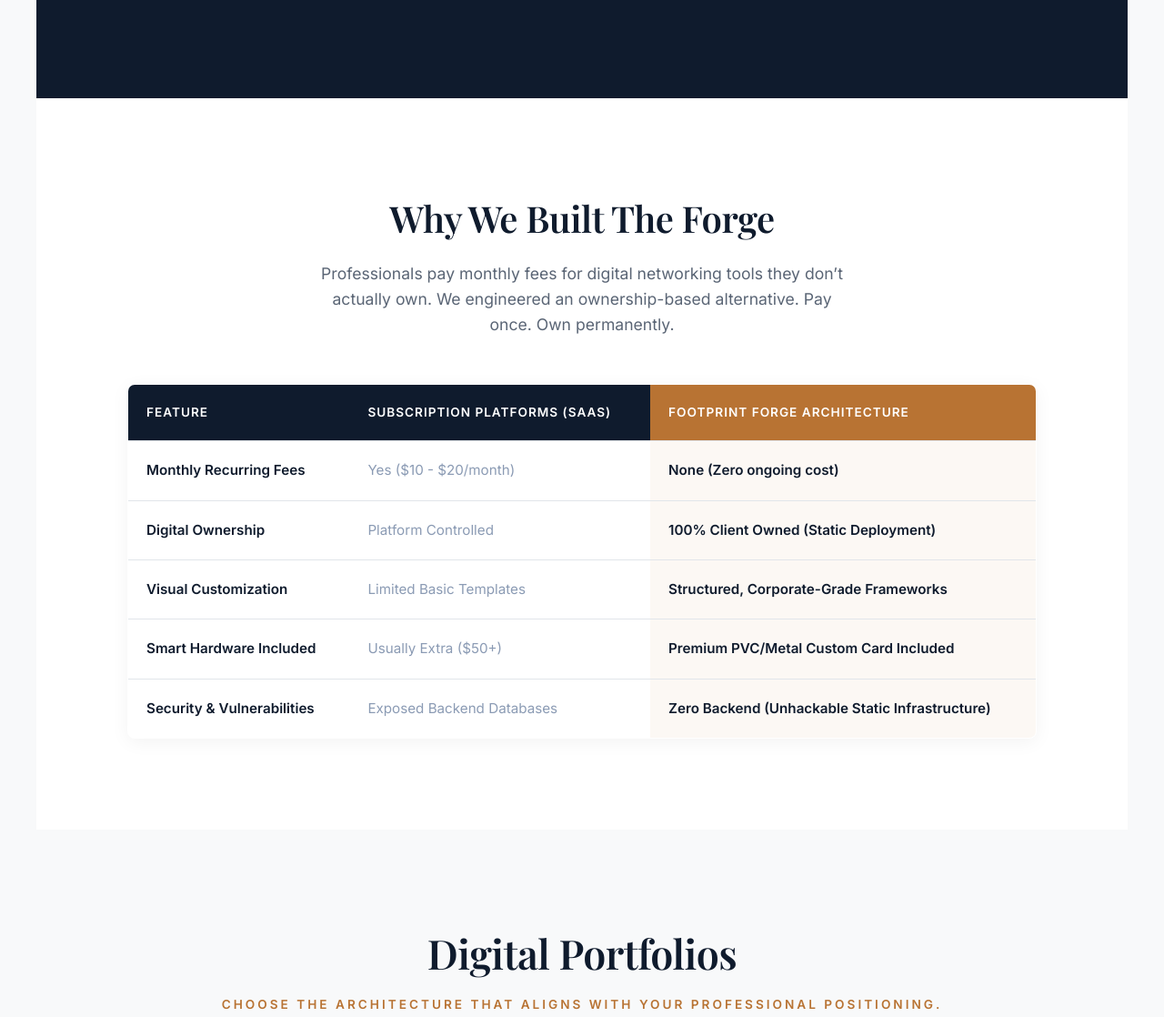
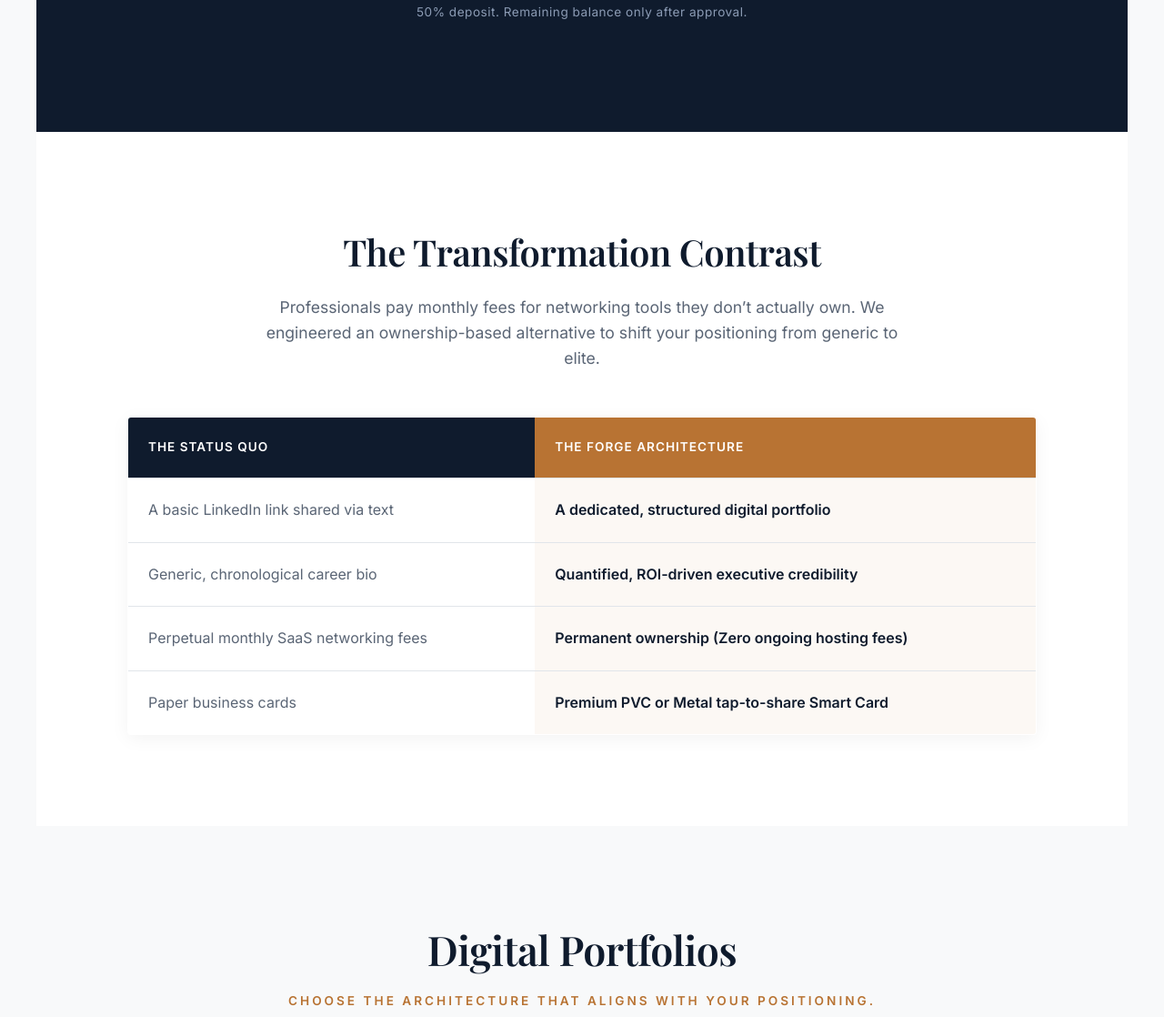
Before and after one commit to FootprintForge-HQ/FootprintForge-HQ.github.io, a plain HTML site: page index.html in a window 1280 px wide. Shown: the part 774-1892 px from the top of the page at 91% size. Drawn offline with nearby package versions, Linux system fonts and the light colour scheme.

Commit message:
Update index.html

```diff
--- a/index.html
+++ b/index.html
@@ -85,7 +85,7 @@
         }
 
         .brand-container { display: flex; align-items: center; gap: 15px; text-decoration: none; }
-        .nav-logo { height: 45px; width: auto; display: block; transition: transform 0.3s ease; }
+        .nav-logo { height: 45px; width: auto; display: block; border-radius: 50%; transition: transform 0.3s ease; }
         .brand-container:hover .nav-logo { transform: scale(1.05); }
         .nav-text { display: flex; flex-direction: column; }
         .nav-title { color: var(--white); font-family: var(--font-serif); font-size: 1.4rem; letter-spacing: 2px; text-transform: uppercase; line-height: 1.1; }
@@ -134,21 +134,24 @@
         }
         .btn:hover { background-color: var(--white); color: var(--navy); border-color: var(--white); transform: translateY(-2px); box-shadow: 0 10px 20px rgba(184, 115, 51, 0.2); }
 
-        /* Comparison Section (The Logic Layer) */
+        .risk-reversal {
+            display: block; font-size: 0.85rem; color: #8B9BB4; margin-top: 15px; font-weight: 400; letter-spacing: 0.5px;
+        }
+
+        /* Transformation Contrast Section */
         .comparison-section { padding: 100px 5%; background-color: var(--white); border-bottom: 1px solid var(--border-color); }
         .comparison-container { max-width: 1000px; margin: 0 auto; }
         .comparison-header { text-align: center; margin-bottom: 50px; }
         .comparison-header h2 { font-size: 2.5rem; color: var(--navy); margin-bottom: 15px; letter-spacing: -0.5px; }
-        .comparison-header p { color: #5A6575; font-size: 1.1rem; max-width: 600px; margin: 0 auto; }
+        .comparison-header p { color: #5A6575; font-size: 1.1rem; max-width: 700px; margin: 0 auto; }
 
-        .comparison-table { width: 100%; border-collapse: collapse; background: var(--white); box-shadow: var(--shadow-subtle); border-radius: 8px; overflow: hidden; border: 1px solid #E1E5EA; }
-        .comparison-table th, .comparison-table td { padding: 20px; text-align: left; border-bottom: 1px solid #E1E5EA; font-size: 0.95rem;}
+        .comparison-table { width: 100%; border-collapse: collapse; background: var(--white); box-shadow: var(--shadow-subtle); border-radius: 4px; overflow: hidden; border: 1px solid #E1E5EA; }
+        .comparison-table th, .comparison-table td { padding: 22px; text-align: left; border-bottom: 1px solid #E1E5EA; font-size: 1rem;}
         .comparison-table th { background-color: var(--navy); color: var(--white); font-family: var(--font-sans); font-weight: 600; text-transform: uppercase; letter-spacing: 1px; font-size: 0.85rem;}
         .comparison-table th.highlight { background-color: var(--copper); }
         .comparison-table tr:last-child td { border-bottom: none; }
-        .comparison-table td:first-child { font-weight: 600; color: var(--navy); }
-        .comparison-table td:nth-child(2) { color: #8B9BB4; }
-        .comparison-table td:nth-child(3) { color: var(--navy); font-weight: 600; background-color: rgba(184, 115, 51, 0.05); }
+        .comparison-table td:first-child { color: #5A6575; font-weight: 400; }
+        .comparison-table td:nth-child(2) { color: var(--navy); font-weight: 600; background-color: rgba(184, 115, 51, 0.05); }
 
         /* Shared Section Layout */
         section { padding: 100px 5%; max-width: 1200px; margin: 0 auto; }
@@ -203,7 +206,6 @@
         .founder-micro { max-width: 800px; margin: 0 auto 80px; text-align: center; padding: 40px; border: 1px solid #E1E5EA; background: var(--white); border-radius: 4px; box-shadow: var(--shadow-subtle);}
         .founder-micro h4 { font-size: 1.2rem; color: var(--navy); margin-bottom: 10px; font-family: var(--font-sans); text-transform: uppercase; letter-spacing: 1px;}
         .founder-micro p { color: #5A6575; font-size: 1rem; line-height: 1.7; }
-        .founder-micro .quote { font-family: var(--font-serif); color: var(--copper); font-style: italic; font-size: 1.2rem; margin-top: 15px; display: block;}
 
         /* Expandable Terms */
         details { background: var(--white); border: 1px solid #E1E5EA; border-radius: 4px; margin-bottom: 10px; overflow: hidden; transition: all 0.3s ease; }
@@ -264,7 +266,7 @@
     <!-- Navigation -->
     <nav>
         <a href="index.html" class="brand-container">
-            <img src="FootprintForge_CircularSeal.jpg" alt="Footprint Forge Logo" class="nav-logo" style="border-radius: 50%;">
+            <img src="FootprintForge_CircularSeal.jpg" alt="Footprint Forge Logo" class="nav-logo">
             <div class="nav-text">
                 <span class="nav-title">Footprint Forge</span>
                 <span class="nav-tagline">Engineering Your Professional Presence</span>
@@ -276,11 +278,10 @@
         </div>
 
         <div class="nav-links">
-            <a href="#why-forge">Why The Forge</a>
+            <a href="#transformation">The Forge</a>
             <a href="#portfolios">Portfolios</a>
             <a href="#pricing">Packages</a>
             <a href="about.html">About</a>
-            <a href="#faq">FAQ</a>
             <a href="mailto:footprintforge@gmail.com?subject=Footprint%20Forge%20Portfolio%20Inquiry">Contact</a>
         </div>
     </nav>
@@ -290,52 +291,43 @@
         <div class="hero-content">
             <span class="category-tag">Professional Identity Infrastructure</span>
             <h1>The Ownership-Based Alternative to Subscription Networking.</h1>
-            <p>Designed specifically for finance, consulting, and tech professionals. A structured digital portfolio system paired with a premium smart networking card. <strong>Control how the world sees you — without paying rent to a platform.</strong></p>
+            <p>Designed for professionals evaluated on metrics, capital, and execution — not aesthetics. A structured digital portfolio system paired with a premium smart networking card.</p>
             <a href="#pricing" class="btn">View Packages (6 Spots Left)</a>
+            <span class="risk-reversal">50% deposit. Remaining balance only after approval.</span>
         </div>
     </section>
 
-    <!-- The Logic Layer (Comparison Table) -->
-    <section id="why-forge" class="comparison-section reveal">
+    <!-- The Logic Layer (Transformation Contrast) -->
+    <section id="transformation" class="comparison-section reveal">
         <div class="comparison-container">
             <div class="comparison-header">
-                <h2>Why We Built The Forge</h2>
-                <p>Professionals pay monthly fees for digital networking tools they don’t actually own. We engineered an ownership-based alternative. Pay once. Own permanently.</p>
+                <h2>The Transformation Contrast</h2>
+                <p>Professionals pay monthly fees for networking tools they don’t actually own. We engineered an ownership-based alternative to shift your positioning from generic to elite.</p>
             </div>
 
             <table class="comparison-table">
                 <thead>
                     <tr>
-                        <th>Feature</th>
-                        <th>Subscription Platforms (SaaS)</th>
-                        <th class="highlight">Footprint Forge Architecture</th>
+                        <th>The Status Quo</th>
+                        <th class="highlight">The Forge Architecture</th>
                     </tr>
                 </thead>
                 <tbody>
                     <tr>
-                        <td>Monthly Recurring Fees</td>
-                        <td>Yes ($10 - $20/month)</td>
-                        <td>None (Zero ongoing cost)</td>
+                        <td>A basic LinkedIn link shared via text</td>
+                        <td>A dedicated, structured digital portfolio</td>
                     </tr>
                     <tr>
-                        <td>Digital Ownership</td>
-                        <td>Platform Controlled</td>
-                        <td>100% Client Owned (Static Deployment)</td>
+                        <td>Generic, chronological career bio</td>
+                        <td>Quantified, ROI-driven executive credibility</td>
                     </tr>
                     <tr>
-                        <td>Visual Customization</td>
-                        <td>Limited Basic Templates</td>
-                        <td>Structured, Corporate-Grade Frameworks</td>
+                        <td>Perpetual monthly SaaS networking fees</td>
+                        <td>Permanent ownership (Zero ongoing hosting fees)</td>
                     </tr>
                     <tr>
-                        <td>Smart Hardware Included</td>
-                        <td>Usually Extra ($50+)</td>
-                        <td>Premium PVC/Metal Custom Card Included</td>
-                    </tr>
-                    <tr>
-                        <td>Security & Vulnerabilities</td>
-                        <td>Exposed Backend Databases</td>
-                        <td>Zero Backend (Unhackable Static Infrastructure)</td>
+                        <td>Paper business cards</td>
+                        <td>Premium PVC or Metal tap-to-share Smart Card</td>
                     </tr>
                 </tbody>
             </table>
@@ -345,7 +337,7 @@
     <!-- Templates Section -->
     <section id="portfolios">
         <h2 class="section-title reveal">Digital Portfolios</h2>
-        <div class="section-subtitle reveal">Choose the architecture that aligns with your professional positioning.</div>
+        <div class="section-subtitle reveal">Choose the architecture that aligns with your positioning.</div>
 
         <!-- The Foundational Hub -->
         <div class="card reveal" style="border-top: 4px solid var(--copper); max-width: 900px; margin: 0 auto 50px; text-align: center;">
@@ -377,7 +369,7 @@
     <section class="social-proof-section reveal">
         <div class="comparison-header" style="margin-bottom: 40px;">
             <h2 style="color: var(--white);">Trusted Infrastructure</h2>
-            <p style="color: #A0AAB2;">Deployed for corporate professionals & tech founders across India.</p>
+            <p style="color: #A0AAB2;">Deployed for commercial banking executives in Chennai and scaling fintech founders in Bengaluru.</p>
         </div>
         <div class="social-grid">
             <div class="testimonial-card">
@@ -385,12 +377,12 @@
                 <cite>— Senior Credit Underwriter, Commercial Banking</cite>
             </div>
             <div class="testimonial-card">
-                <p>"I handed my Forge card to a Managing Director and his exact words were 'Who built this for you?'. Instant ROI on the first tap."</p>
-                <cite>— Independent Strategy Consultant</cite>
+                <p>"Deployed for our latest funding round. I handed my Forge card to an investor and his exact words were 'Who built this for you?'. Instant ROI on the first tap."</p>
+                <cite>— Bengaluru-based Fintech Founder</cite>
             </div>
             <div class="testimonial-card">
                 <p>"Fast, static deployment with no backend vulnerabilities. Perfect DNS control. Exactly the architecture I wanted for my personal brand."</p>
-                <cite>— Lead Cloud Architect, FinTech</cite>
+                <cite>— Lead Cloud Architect</cite>
             </div>
         </div>
     </section>
@@ -445,6 +437,11 @@
                 <a href="https://docs.google.com/forms/d/e/1FAIpQLSeX1dQnp2KGXTtFTzcAmjDXupIjc46ryTFlJR_HpH6h2tlvlQ/viewform" target="_blank" class="btn btn-outline" style="width: 100%; text-align: center; margin-top: auto;">Deploy Specialist</a>
             </div>
         </div>
+
+        <!-- Bottom Risk Reversal -->
+        <div class="reveal" style="text-align: center; margin-top: 30px;">
+            <span class="risk-reversal" style="display: inline-block;">Secure your deployment today. 50% deposit. Remaining balance only after approval.</span>
+        </div>
     </section>
 
     <!-- Founder Credibility & FAQ -->
@@ -454,7 +451,6 @@
         <div class="founder-micro reveal">
             <h4>Built by a Commercial Banker for the Modern Executive</h4>
             <p>Yogaprabhu S. combines corporate finance acumen with digital infrastructure expertise to solve a fundamental networking inefficiency: renting your professional identity.</p>
-            <span class="quote">"Don't be sorry. Be Better."</span>
         </div>
 
         <h2 class="section-title reveal">Service Agreements & FAQ</h2>
```
